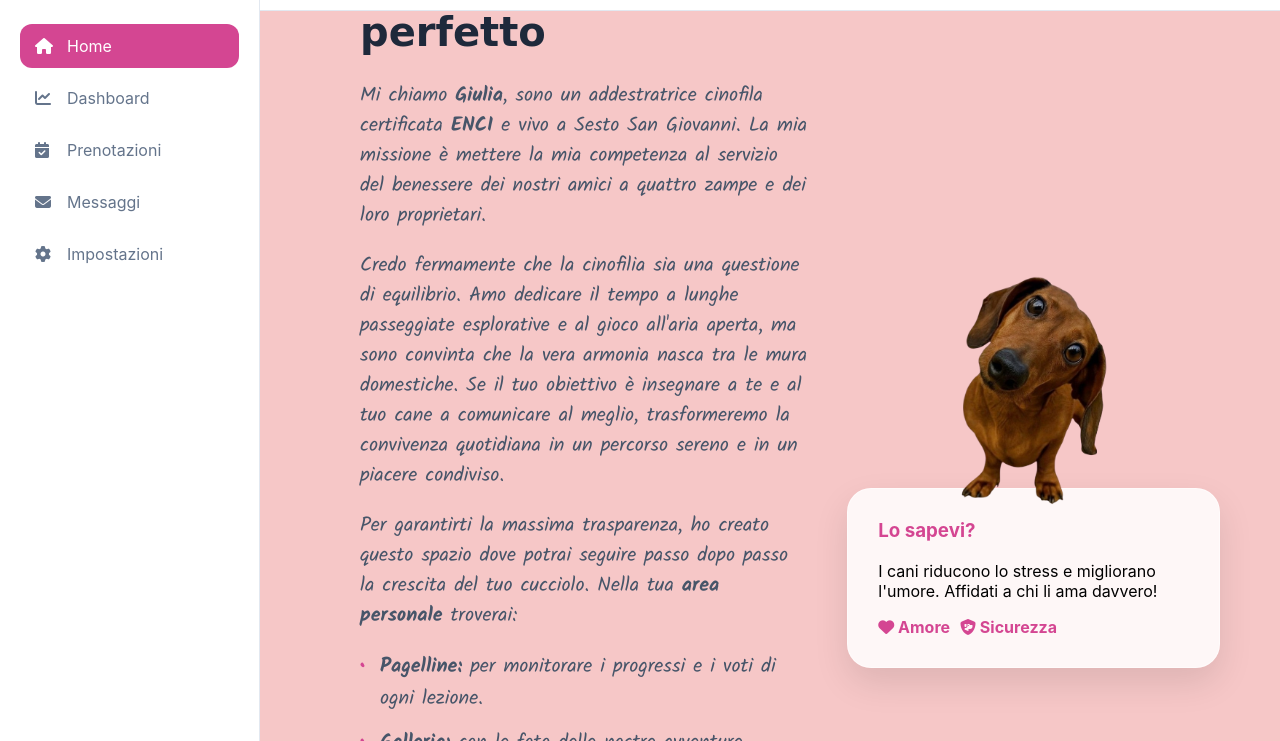
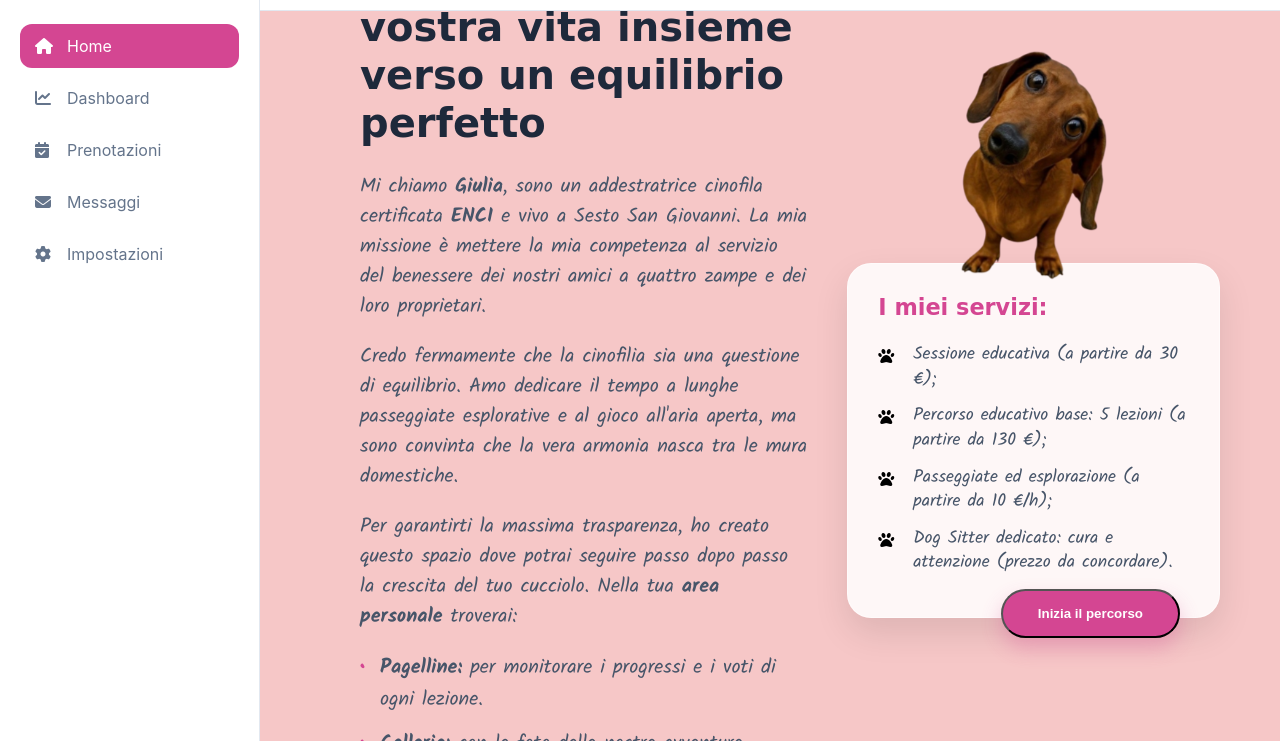
Before and after one commit to simoDea/dog-sitter, a plain HTML site: page index.html in a window 1280 px wide. Shown: the part 59-800 px from the top of the page. Drawn offline with Linux system fonts and the light colour scheme; a web font is replaced by a local one.

Commit message:
Update index.html

```diff
--- a/index.html
+++ b/index.html
@@ -273,6 +273,58 @@
             flex: 1.2;
             padding: 40px; /* Aggiunto respiro intorno al testo */
         }
+
+        /* Titolo e Testo nel Box Servizi */
+        .box-title {
+            font-family: 'Ribeye', cursive;
+            color: var(--primary);
+            margin-top: 0;
+            font-size: 1.4rem;
+        }
+
+        .box-services {
+            font-family: 'Kalam', cursive;
+            list-style: none;
+            padding: 0;
+            margin: 0;
+            color: #475569;
+            font-size: 1.1rem;
+            line-height: 1.4;
+        }
+
+        .box-services li {
+            margin-bottom: 12px;
+            padding-left: 35px; /* Spazio generoso per la zampa singola */
+            position: relative;
+            line-height: 1.4;
+            display: flex;
+            align-items: flex-start;
+        }
+
+        /* Usiamo FontAwesome per una zampa singola perfetta */
+        .box-services li::before {
+            content: "\f1b0"; /* Codice per una zampa singola in FontAwesome */
+            font-family: "Font Awesome 6 Free";
+            font-weight: 900;
+            position: absolute;
+            left: 0;
+            top: 3px; /* La allinea bene alla prima riga di testo */
+            font-size: 1rem;
+            color: #000000; /* Nero assoluto */
+        }
+
+        /* Posizionamento Bottone in basso a destra */
+        .btn-bottom-right {
+            position: absolute;
+            bottom: 30px;
+            right: 40px;
+            margin-top: 0; /* Rimuove margini extra */
+        }
+
+        /* Alzare il box del cane */
+        .dog-wrapper {
+            transform: translateY(-30px); /* Sposta tutto il gruppo verso l'alto */
+        }
     </style>
 </head>
 <body>
@@ -315,53 +367,47 @@
             <h1>Benvenuto nella Dashboard</h1>
         </div>
 
-        <!-- PAGINA: HOME -->
         <div id="page-home" class="page-content active" style="background-color: #F6C7C7;">
             <div class="home-container">
-                <!-- Metà Sinistra: Presentazione Easy -->
+                <!-- Metà Sinistra -->
                 <div class="home-left">
                     <h1 class="home-title">Trasformate la vostra vita insieme verso un equilibrio perfetto</h1>
-
                     <div class="home-text-content">
                         <p>
                             Mi chiamo <strong>Giulia</strong>, sono un addestratrice cinofila certificata <strong>ENCI</strong> e vivo a Sesto San Giovanni.
                             La mia missione è mettere la mia competenza al servizio del benessere dei nostri amici a quattro zampe e dei loro proprietari.
                         </p>
-
                         <p>
-                            Credo fermamente che la cinofilia sia una questione di equilibrio. Amo dedicare il tempo a lunghe passeggiate esplorative e al gioco all'aria aperta, ma sono convinta che la vera armonia nasca tra le mura domestiche. Se il tuo obiettivo è insegnare a te e al tuo cane a comunicare al meglio, trasformeremo la convivenza quotidiana in un percorso sereno e in un piacere condiviso.
+                            Credo fermamente che la cinofilia sia una questione di equilibrio. Amo dedicare il tempo a lunghe passeggiate esplorative e al gioco all'aria aperta, ma sono convinta che la vera armonia nasca tra le mura domestiche.
                         </p>
-
                         <p>
                             Per garantirti la massima trasparenza, ho creato questo spazio dove potrai seguire passo dopo passo la crescita del tuo cucciolo. Nella tua <strong>area personale</strong> troverai:
                         </p>
-
                         <ul class="home-list">
                             <li><strong>Pagelline:</strong> per monitorare i progressi e i voti di ogni lezione.</li>
                             <li><strong>Galleria:</strong> con le foto delle nostre avventure.</li>
-                            <li><strong>Prenotazioni:</strong> un calendario sempre aggiornato per le nostre sessioni.</li>
+                            <li><strong>Prenotazioni:</strong> un calendario sempre aggiornato.</li>
                         </ul>
                     </div>
-
-                    <button onclick="showPage('prenotazioni')" class="btn-accedi" style="margin-top: 10px;">Inizia il percorso</button>
                 </div>
 
-                <!-- Metà Destra: Immagine + Box Info -->
+                <!-- Metà Destra -->
                 <div class="home-right">
-                    <div class="dog-wrapper">
-                        <!-- Immagine che spunta -->
+                    <div class="dog-wrapper" style="margin-bottom: 20px;"> <!-- Alzato leggermente -->
                         <img src="images/cane_senza_sfondo.png" alt="Cane" class="dog-peek">
 
-                        <!-- Box Info -->
                         <div class="info-box">
-                            <h3>Lo sapevi?</h3>
-                            <p>I cani riducono lo stress e migliorano l'umore. Affidati a chi li ama davvero!</p>
-                            <div style="display: flex; gap: 10px; margin-top: 10px; font-weight: bold; color: var(--primary);">
-                                <span><i class="fa-solid fa-heart"></i> Amore</span>
-                                <span><i class="fa-solid fa-shield-dog"></i> Sicurezza</span>
-                            </div>
+                            <h3 class="box-title">I miei servizi:</h3>
+                            <ul class="box-services">
+                                <li>Sessione educativa (a partire da 30 €);</li>
+                                <li>Percorso educativo base: 5 lezioni (a partire da 130 €);</li>
+                                <li>Passeggiate ed esplorazione (a partire da 10 €/h);</li>
+                                <li>Dog Sitter dedicato: cura e attenzione (prezzo da concordare).</li>
+                            </ul>
                         </div>
                     </div>
+                    <!-- Bottone spostato in basso a destra -->
+                    <button onclick="showPage('prenotazioni')" class="btn-accedi btn-bottom-right">Inizia il percorso</button>
                 </div>
             </div>
         </div>
```
